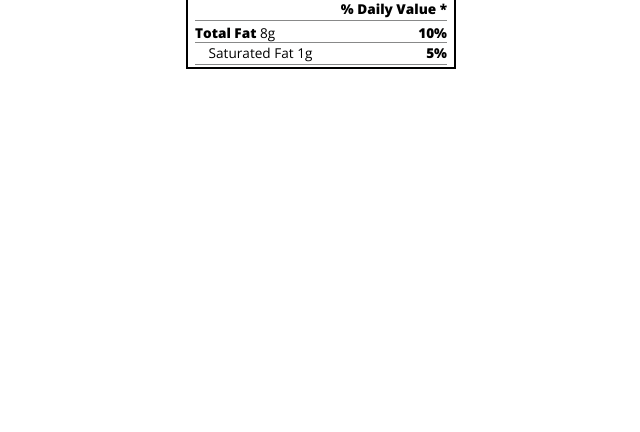
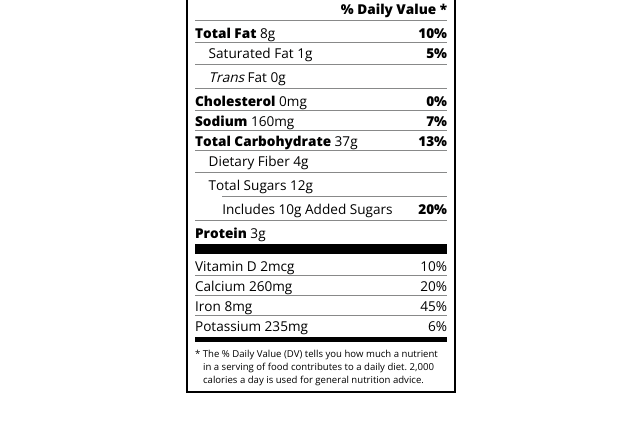
Before and after one commit to Rolando0408/Nutitrion-label, a plain HTML site: page index.html in a window 1280 px wide. Shown: the part 182-614 px from the top of the page, without its empty margins (319-959 px from the left). Drawn offline with nearby package versions, Linux system fonts and the light colour scheme.

Commit message:
Add nutrition information and styling for daily values in the nutrition label

```diff
--- a/index.html
+++ b/index.html
@@ -33,7 +33,26 @@
                 <p><span><span class="bold">Total Fat</span> 8g</span><span class="bold">10%</span></p>
                 <p class="indent no-divider">Saturated Fat 1g <span class="bold">5%</span></p>
                 <div class="divider"></div>
+                <p class="indent no-divider"><span><i>Trans</i> Fat 0g</span></p>
+                <div class="divider"></div>
+                <p><span><span class="bold">Cholesterol</span> 0mg</span> <span class="bold">0%</span></p>
+                <p><span><span class="bold">Sodium</span> 160mg</span> <span class="bold">7%</span></p>
+                <p><span><span class="bold">Total Carbohydrate</span> 37g</span> <span class="bold">13%</span></p>
+                <p class="indent no-divider">Dietary Fiber 4g</p>
+                <div class="divider"></div>
+                <p class="indent no-divider">Total Sugars 12g</p>
+                <div class="divider double-indent"></div>
+                <p class="double-indent no-divider">Includes 10g Added Sugars <span class="bold">20%</span></p>
+                <div class="divider"></div>
+                <p class="no-divider"><span><span class="bold">Protein</span> 3g</span></p>
+                <div class="divider large"></div>
+                <p>Vitamin D 2mcg <span>10%</span></p>
+                <p>Calcium 260mg <span>20%</span></p>
+                <p>Iron 8mg <span>45%</span></p>
+                <p class="no-divider">Potassium 235mg <span>6%</span></p>
             </div>
+            <div class="divider medium"></div>
+            <p class="note">* The % Daily Value (DV) tells you how much a nutrient in a serving of food contributes to a daily diet. 2,000 calories a day is used for general nutrition advice.</p>
         </div>
 </body>
 </html>
--- a/styles.css
+++ b/styles.css
@@ -89,3 +89,14 @@ p{
 .daily-value p:not(.no-divider){
     border-bottom: 1px solid #888989;
 }
+
+.double-indent{
+    margin-left: 2em;
+}
+
+.note{
+    font-size: 0.6rem;
+    margin: 5px 0;
+    padding: 0 8px;
+    text-indent: -8px;
+}
```
